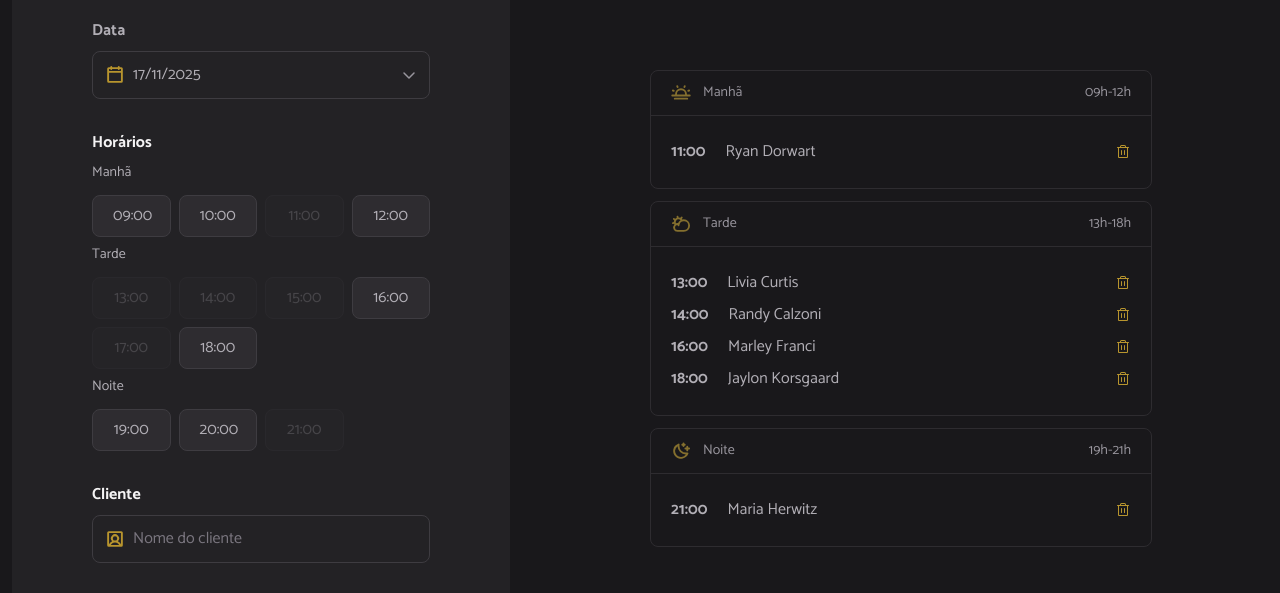
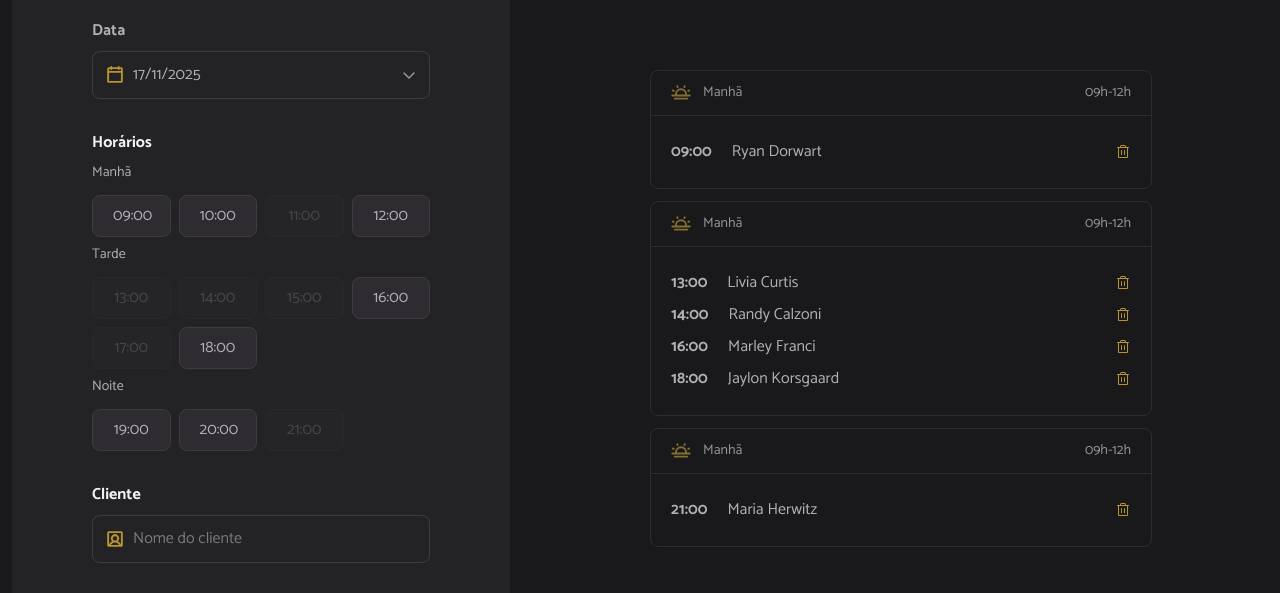
Before and after one commit to brunopetrolini/hairday, a React (Vite) app: page / in a window 1280 px wide. Shown: the part 173-766 px from the top of the page. Built offline with nearby package versions, Linux system fonts and the light colour scheme.

Commit message:
feat(appointments): implement AppointmentListItems component for better appointment display

```diff
--- /dev/null
+++ b/src/components/appointment-list-items.tsx
@@ -0,0 +1,62 @@
+import { SunHorizonIcon, TrashIcon } from '@phosphor-icons/react';
+import { IconButton } from './ui/icon-button';
+import { Text } from './ui/text';
+
+type Turn = 'morning' | 'afternoon' | 'night';
+
+export type Appointment = {
+  id: string;
+  time: string;
+  clientName: string;
+  turn: Turn;
+};
+
+interface AppointmentListItemsProps {
+  appointments: Appointment[];
+  onDeleteAppointment: (id: string) => void;
+  turn: Turn;
+}
+
+export function AppointmentListItems({
+  appointments,
+  onDeleteAppointment,
+  turn,
+}: AppointmentListItemsProps) {
+  const filteredAppointments = appointments.filter(
+    (appointment) => appointment.turn === turn,
+  );
+
+  return (
+    <div className="rounded-lg border border-gray-600">
+      <div className="flex flex-row items-center justify-between border-gray-600 border-b px-5 py-3">
+        <div className="flex flex-row items-center gap-3">
+          <SunHorizonIcon className="h-5 w-5 text-yellow-dark" weight="bold" />
+          <Text variant="text-sm" className="text-gray-300">
+            Manhã
+          </Text>
+        </div>
+        <Text variant="text-sm" className="text-gray-300">
+          09h-12h
+        </Text>
+      </div>
+
+      <div className="flex flex-col items-center justify-between p-5">
+        {filteredAppointments.map((appointment) => (
+          <div
+            key={appointment.id}
+            className="flex h-8 w-full flex-row items-center justify-between gap-0.5"
+          >
+            <div className="flex flex-row items-center gap-5 text-gray-200">
+              <Text variant="title-md">{appointment.time}</Text>
+              <Text variant="text-md">{appointment.clientName}</Text>
+            </div>
+            <IconButton
+              icon={TrashIcon}
+              onClick={() => onDeleteAppointment(appointment.id)}
+            />
+          </div>
+        ))}
+      </div>
+    </div>
+  );
+}
--- a/src/components/appointments.tsx
+++ b/src/components/appointments.tsx
@@ -1,16 +1,33 @@
+import { useState } from 'react';
 import {
-  CloudSunIcon,
-  MoonStarsIcon,
-  SunHorizonIcon,
-  TrashIcon,
-} from '@phosphor-icons/react';
-import { useState } from 'react';
+  type Appointment,
+  AppointmentListItems,
+} from './appointment-list-items';
 import { DatePicker } from './ui/datepicker';
-import { IconButton } from './ui/icon-button';
 import { Text } from './ui/text';
 
 export function Appointments() {
   const [selectedDate, setSelectedDate] = useState<Date | null>(new Date());
+
+  const [appointments, setAppointments] = useState<Appointment[]>([
+    { id: '1', time: '09:00', clientName: 'Ryan Dorwart', turn: 'morning' },
+    { id: '2', time: '13:00', clientName: 'Livia Curtis', turn: 'afternoon' },
+    { id: '3', time: '14:00', clientName: 'Randy Calzoni', turn: 'afternoon' },
+    { id: '4', time: '16:00', clientName: 'Marley Franci', turn: 'afternoon' },
+    {
+      id: '5',
+      time: '18:00',
+      clientName: 'Jaylon Korsgaard',
+      turn: 'afternoon',
+    },
+    { id: '6', time: '21:00', clientName: 'Maria Herwitz', turn: 'night' },
+  ]);
+
+  function handleDeleteAppointment(id: string) {
+    setAppointments((state) =>
+      state.filter((appointment) => appointment.id !== id),
+    );
+  }
 
   return (
     <main className="flex flex-1 flex-col items-center justify-center gap-8 p-10 px-32 py-20">
@@ -34,112 +51,25 @@ export function Appointments() {
       {/* Content */}
       <div className="flex w-full max-w-[682px] flex-col gap-3">
         {/* Morning appointments */}
-        <div className="rounded-lg border border-gray-600">
-          <div className="flex flex-row items-center justify-between border-gray-600 border-b px-5 py-3">
-            <div className="flex flex-row items-center gap-3">
-              <SunHorizonIcon
-                className="h-5 w-5 text-yellow-dark"
-                weight="bold"
-              />
-              <Text variant="text-sm" className="text-gray-300">
-                Manhã
-              </Text>
-            </div>
-            <Text variant="text-sm" className="text-gray-300">
-              09h-12h
-            </Text>
-          </div>
-
-          <div className="flex flex-col items-center justify-between p-5">
-            <div className="flex h-8 w-full flex-row items-center justify-between gap-0.5">
-              <div className="flex flex-row items-center gap-5 text-gray-200">
-                <Text variant="title-md">11:00</Text>
-                <Text variant="text-md">Ryan Dorwart</Text>
-              </div>
-              <IconButton icon={TrashIcon} />
-            </div>
-          </div>
-        </div>
+        <AppointmentListItems
+          appointments={appointments}
+          onDeleteAppointment={handleDeleteAppointment}
+          turn="morning"
+        />
 
         {/* Afternoon appointments */}
-        <div className="rounded-lg border border-gray-600">
-          <div className="flex flex-row items-center justify-between border-gray-600 border-b px-5 py-3">
-            <div className="flex flex-row items-center gap-3">
-              <CloudSunIcon
-                className="h-5 w-5 text-yellow-dark"
-                weight="bold"
-              />
-              <Text variant="text-sm" className="text-gray-300">
-                Tarde
-              </Text>
-            </div>
-            <Text variant="text-sm" className="text-gray-300">
-              13h-18h
-            </Text>
-          </div>
-
-          <div className="flex flex-col items-center justify-between p-5">
-            <div className="flex h-8 w-full flex-row items-center justify-between gap-0.5">
-              <div className="flex flex-row items-center gap-5 text-gray-200">
-                <Text variant="title-md">13:00</Text>
-                <Text variant="text-md">Livia Curtis</Text>
-              </div>
-              <IconButton icon={TrashIcon} />
-            </div>
-
-            <div className="flex h-8 w-full flex-row items-center justify-between gap-0.5">
-              <div className="flex flex-row items-center gap-5 text-gray-200">
-                <Text variant="title-md">14:00</Text>
-                <Text variant="text-md">Randy Calzoni</Text>
-              </div>
-              <IconButton icon={TrashIcon} />
-            </div>
-
-            <div className="flex h-8 w-full flex-row items-center justify-between gap-0.5">
-              <div className="flex flex-row items-center gap-5 text-gray-200">
-                <Text variant="title-md">16:00</Text>
-                <Text variant="text-md">Marley Franci</Text>
-              </div>
-              <IconButton icon={TrashIcon} />
-            </div>
-
-            <div className="flex h-8 w-full flex-row items-center justify-between gap-0.5">
-              <div className="flex flex-row items-center gap-5 text-gray-200">
-                <Text variant="title-md">18:00</Text>
-                <Text variant="text-md">Jaylon Korsgaard</Text>
-              </div>
-              <IconButton icon={TrashIcon} />
-            </div>
-          </div>
-        </div>
+        <AppointmentListItems
+          appointments={appointments}
+          onDeleteAppointment={handleDeleteAppointment}
+          turn="afternoon"
+        />
 
         {/* Night appointments */}
-        <div className="rounded-lg border border-gray-600">
-          <div className="flex flex-row items-center justify-between border-gray-600 border-b px-5 py-3">
-            <div className="flex flex-row items-center gap-3">
-              <MoonStarsIcon
-                className="h-5 w-5 text-yellow-dark"
-                weight="bold"
-              />
-              <Text variant="text-sm" className="text-gray-300">
-                Noite
-              </Text>
-            </div>
-            <Text variant="text-sm" className="text-gray-300">
-              19h-21h
-            </Text>
-          </div>
-
-          <div className="flex flex-col items-center justify-between p-5">
-            <div className="flex h-8 w-full flex-row items-center justify-between gap-0.5">
-              <div className="flex flex-row items-center gap-5 text-gray-200">
-                <Text variant="title-md">21:00</Text>
-                <Text variant="text-md">Maria Herwitz</Text>
-              </div>
-              <IconButton icon={TrashIcon} />
-            </div>
-          </div>
-        </div>
+        <AppointmentListItems
+          appointments={appointments}
+          onDeleteAppointment={handleDeleteAppointment}
+          turn="night"
+        />
       </div>
     </main>
   );
```
